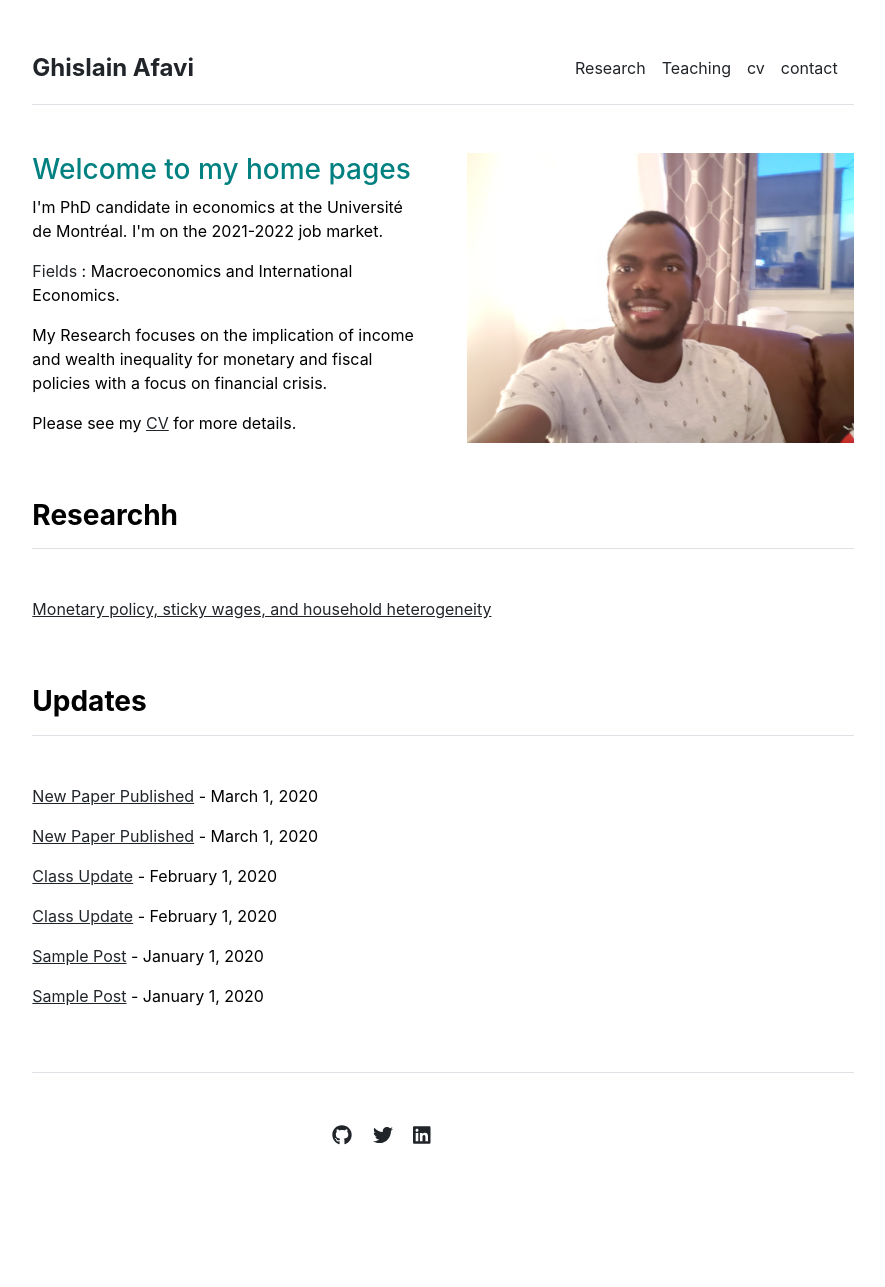
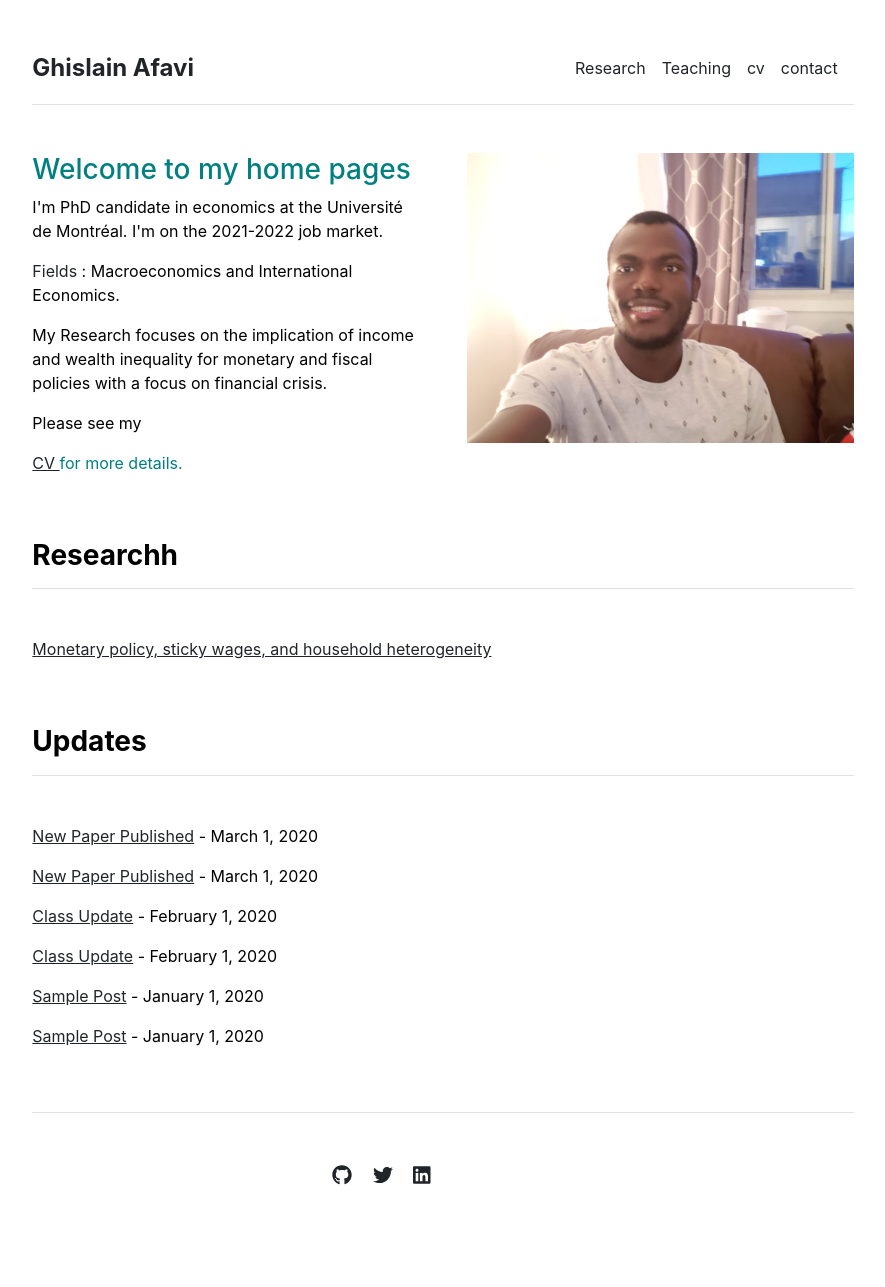
Before and after one commit to ghislainafavi/ghislainafavi.github.io, a Jekyll site: the page built from index.md, in a window 1280 px wide. Shown: the whole page, without its empty margins (197-1082 px from the left). Built offline with Jekyll 4.4.1, drawn with Linux system fonts in a browser that asks for light colours; before the commit the page ends 1247 px from its top, so only the background shows below that.

Commit message:
Update home.html

```diff
--- a/_layouts/home.html
+++ b/_layouts/home.html
@@ -8,7 +8,7 @@ layout: default
     <p> I'm PhD candidate in economics at the Université de Montréal. I'm on the 2021-2022 job market. </p>
      <p> <a> Fields </a>: Macroeconomics and International Economics.  </p>
        <p> My Research focuses on the implication of income and wealth inequality for monetary and fiscal policies with a focus on financial crisis.</p>
-         <p> Please see my <a href="https://github.com/ghislainafavi/ghislainafavi.com/blob/gh-pages/CV_AFAVI.pdf">CV</a> for more details. </p>
+         <p> Please see my <a href="https://github.com/ghislainafavi/ghislainafavi.com/blob/gh-pages/CV_AFAVI.pdf"> <p style="color:Teal">CV </a> for more details. </p>
       </div>
   <div class="col-md-6">
     <img src="{{ site.github.url }}/assets/img/home.jpeg" alt="Home" width="100%">
```
